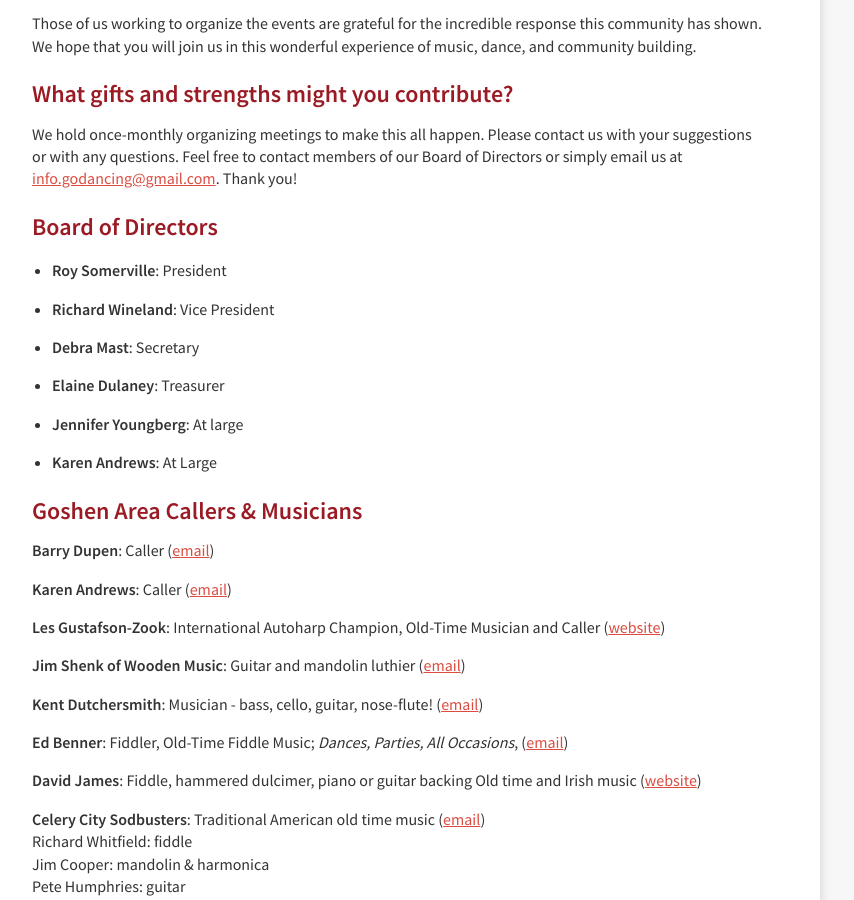
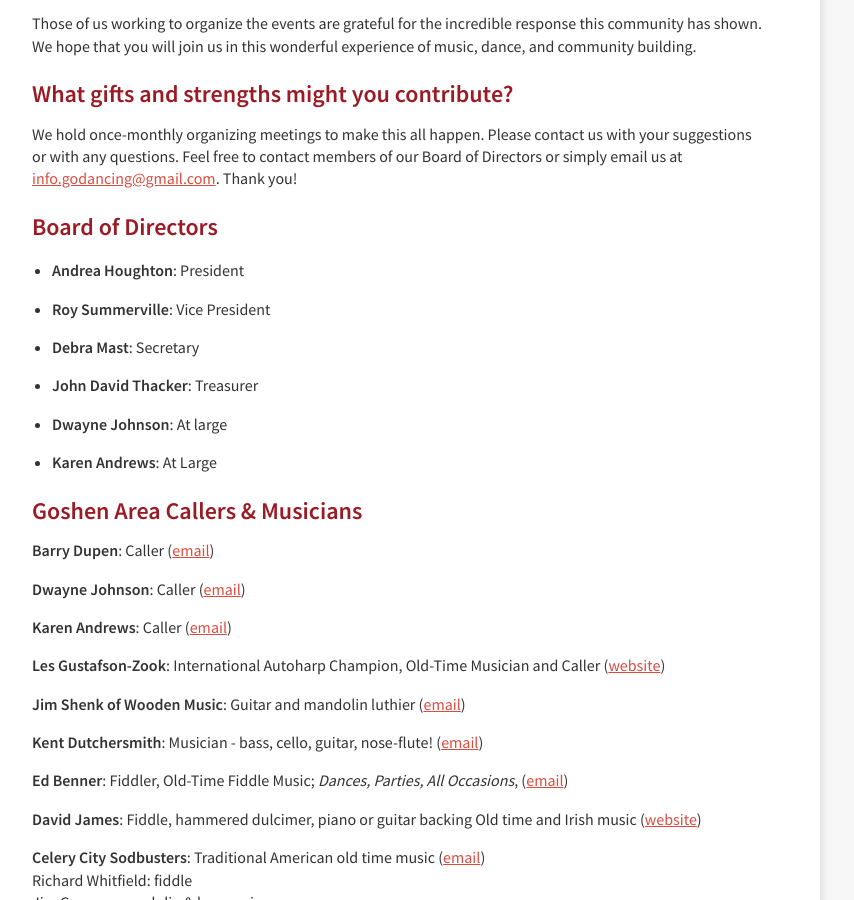
Before and after one commit to godancing/godancing.github.io, a Jekyll site: the page built from about.markdown, in a window 1280 px wide and 900 px high, scrolled down 585 px. Shown: the whole window, without its empty margins (240-1094 px from the left). Built offline with Jekyll 4.4.1, drawn with Linux system fonts in a browser that asks for light colours.

Commit message:
Update about.markdown

```diff
--- a/about.markdown
+++ b/about.markdown
@@ -29,21 +29,23 @@ We hold once-monthly organizing meetings to make this all happen. Please contact
 
 ## Board of Directors
 
-* **Roy Somerville**: President
+* **Andrea Houghton**: President
 
-* **Richard Wineland**:  Vice President
+* **Roy Summerville**:  Vice President
 
 * **Debra Mast**:  Secretary
 
-* **Elaine Dulaney**: Treasurer
+* **John David Thacker**: Treasurer
 
-* **Jennifer Youngberg**: At large
+* **Dwayne Johnson**: At large
 
 * **Karen Andrews**: At Large
 
 ## Goshen Area Callers & Musicians
 
 **Barry Dupen**: Caller ([email](mailto:barry.dupen@gmail.com))
+
+**Dwayne Johnson**: Caller ([email](mailto:dwayne.johnson09@gmail.com))
 
 **Karen Andrews**: Caller ([email](mailto:kacog49@verizon.net))
 
```
